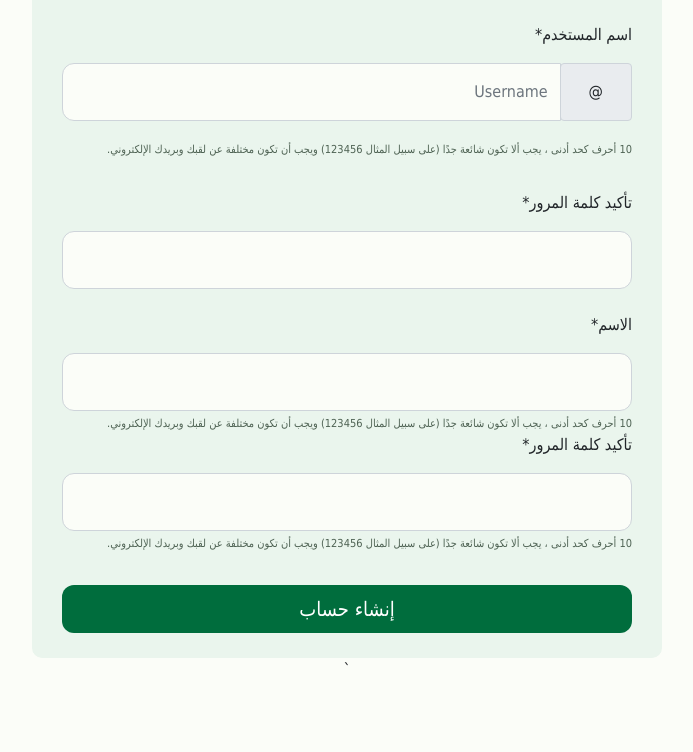
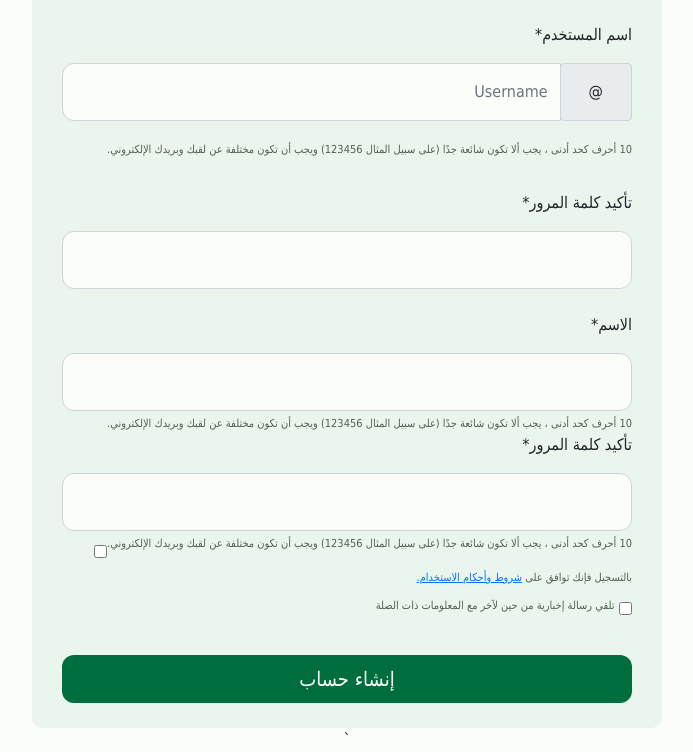
Before and after one commit to M-Ahmed-dev/Arabic-Project, a plain HTML site: page thirdPage.html in a window 1280 px wide. Shown: the part 633-1385 px from the top of the page, without its empty margins (293-986 px from the left). Before the commit the page ends 1315 px from the top, so only its background shows below. Drawn offline with nearby package versions, Linux system fonts and the light colour scheme.

Commit message:
small changes

```diff
--- a/style.css
+++ b/style.css
@@ -122,7 +122,7 @@ form {
 
 .bottom-heading a {
   text-decoration: none;
-  color: black;
+  color: #006d3d;
 }
 
 .top-form-para {
@@ -156,3 +156,6 @@ small {
 .input-group-text {
   padding: 1rem 1.75rem;
 }
+.checkbox-wrapper div {
+  text-align: start;
+}
--- a/thirdPage.html
+++ b/thirdPage.html
@@ -164,6 +164,16 @@
             <small>10 أحرف كحد أدنى ، يجب ألا تكون شائعة جدًا (على سبيل المثال 123456) ويجب أن تكون مختلفة عن لقبك وبريدك الإلكتروني.</small>
         </div>
 
+        <div class="checkbox-wrapper">
+          <div>
+            <input type="checkbox">
+            <label for="vehicle1"><small>   بالتسجيل فإنك توافق على <a href="#">شروط وأحكام الاستخدام.</a> </small></label><br>
+          </div>
+          <div>
+            <input type="checkbox">
+            <label for="vehicle1"><small>            تلقي رسالة إخبارية من حين لآخر مع المعلومات ذات الصلة </small></label><br>
+          </div>
+        </div>
 
         </div>
 
```
Also changed, not shown: secondPage.html (+3 -1 lines).
